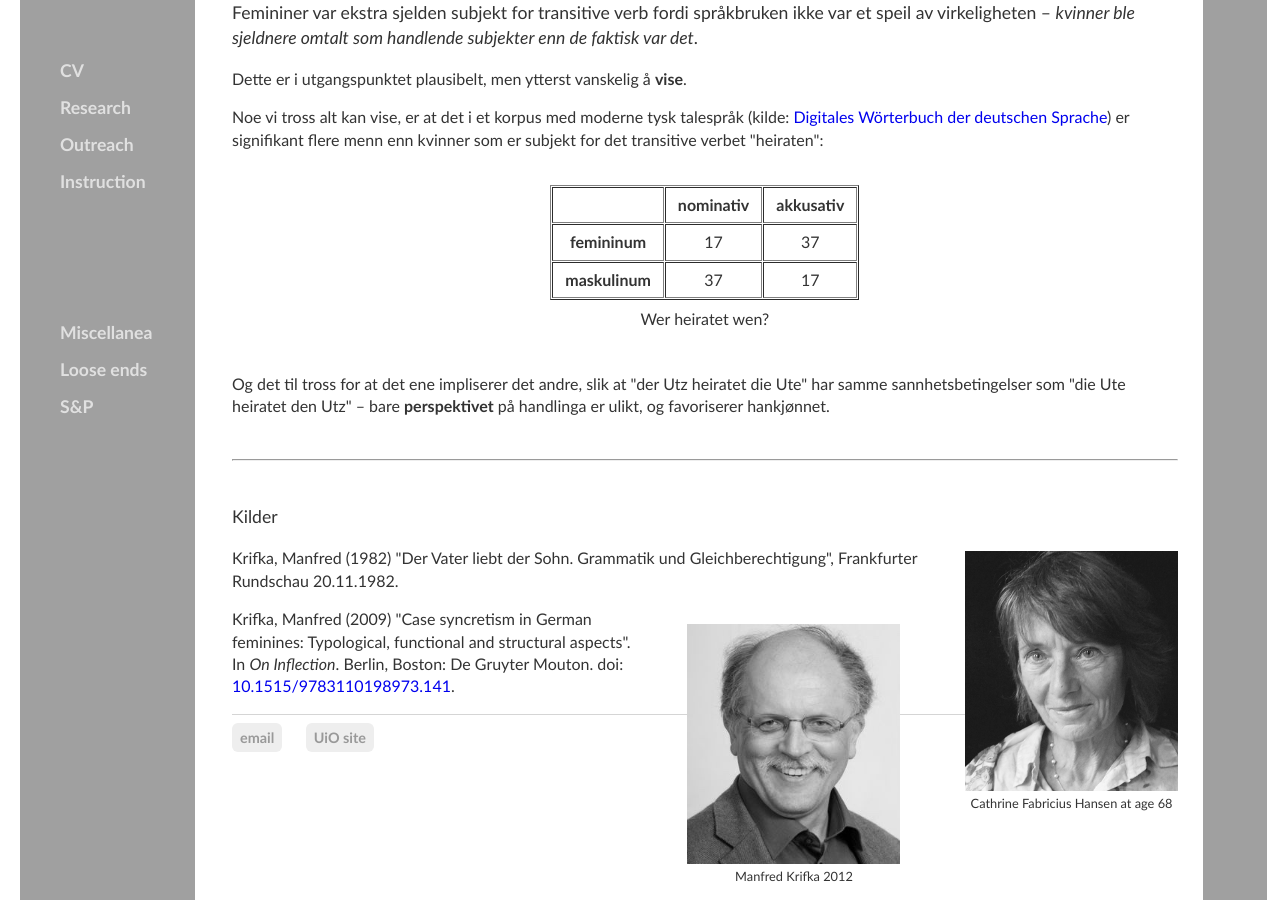
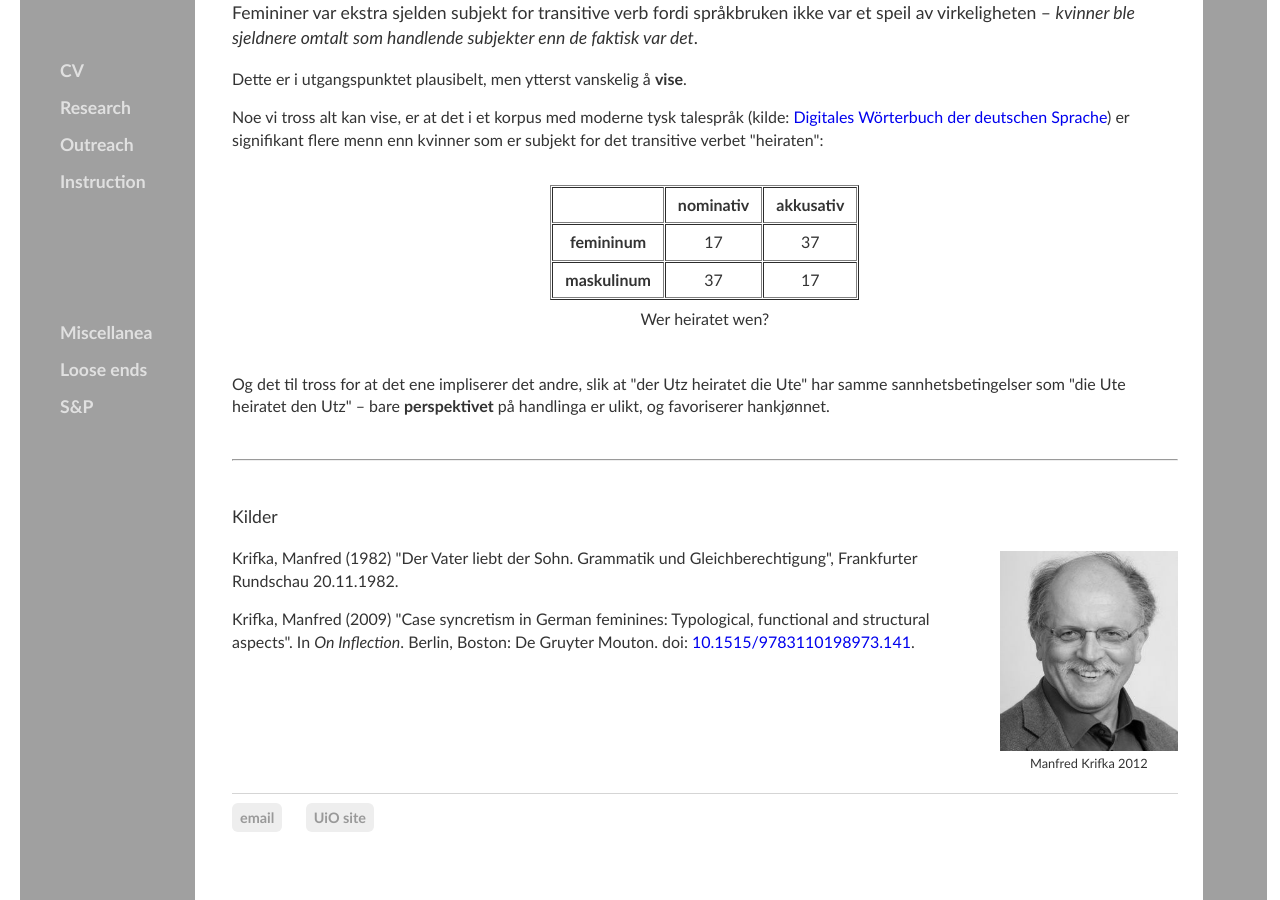
Before and after one commit to kjelljs/kjelljs.github.io, a Jekyll site: the page built from dissemination/kasus.html, in a window 1280 px wide and 900 px high, scrolled down 3237 px. Built offline with Jekyll 4.4.1, drawn with Linux system fonts in a browser that asks for light colours.

Commit message:
Update kasus.html

```diff
--- a/dissemination/kasus.html
+++ b/dissemination/kasus.html
@@ -191,5 +191,6 @@
 <hr />
 </br>
 <div class="ingress"><p>Kilder</p></div>
-<div style="float:right;"><figure class="rightfig"><img style="height:240px;" src="/pics/CFHgray.jpg"><figcaption>Cathrine Fabricius Hansen at age 68</figcaption></figure></div><p>Krifka, Manfred (1982) "Der Vater liebt der Sohn. Grammatik und Gleichberechtigung", Frankfurter Rundschau 20.11.1982.</p><div style="float:right;"><figure class="rightfig;"><img src="/pics/krifka.jpg" style="height: 240px;" /><figcaption>Manfred Krifka 2012</figcaption></figure></div>
+<div style="float:right;"><figure class="rightfig"><img style="height:200px;" src="/pics/krifka.jpg"><figcaption>Manfred Krifka 2012</figcaption></figure></div><p>Krifka, Manfred (1982) "Der Vater liebt der Sohn. Grammatik und Gleichberechtigung", Frankfurter Rundschau 20.11.1982.</p>
 <p>Krifka, Manfred (2009) "Case syncretism in German feminines: Typological, functional and structural aspects". In <i>On Inflection</i>. Berlin, Boston: De Gruyter Mouton. doi: <a href="https://doi.org/10.1515/9783110198973.141">10.1515/9783110198973.141</a>.</p>
+<section>&nbsp;</section>
```
